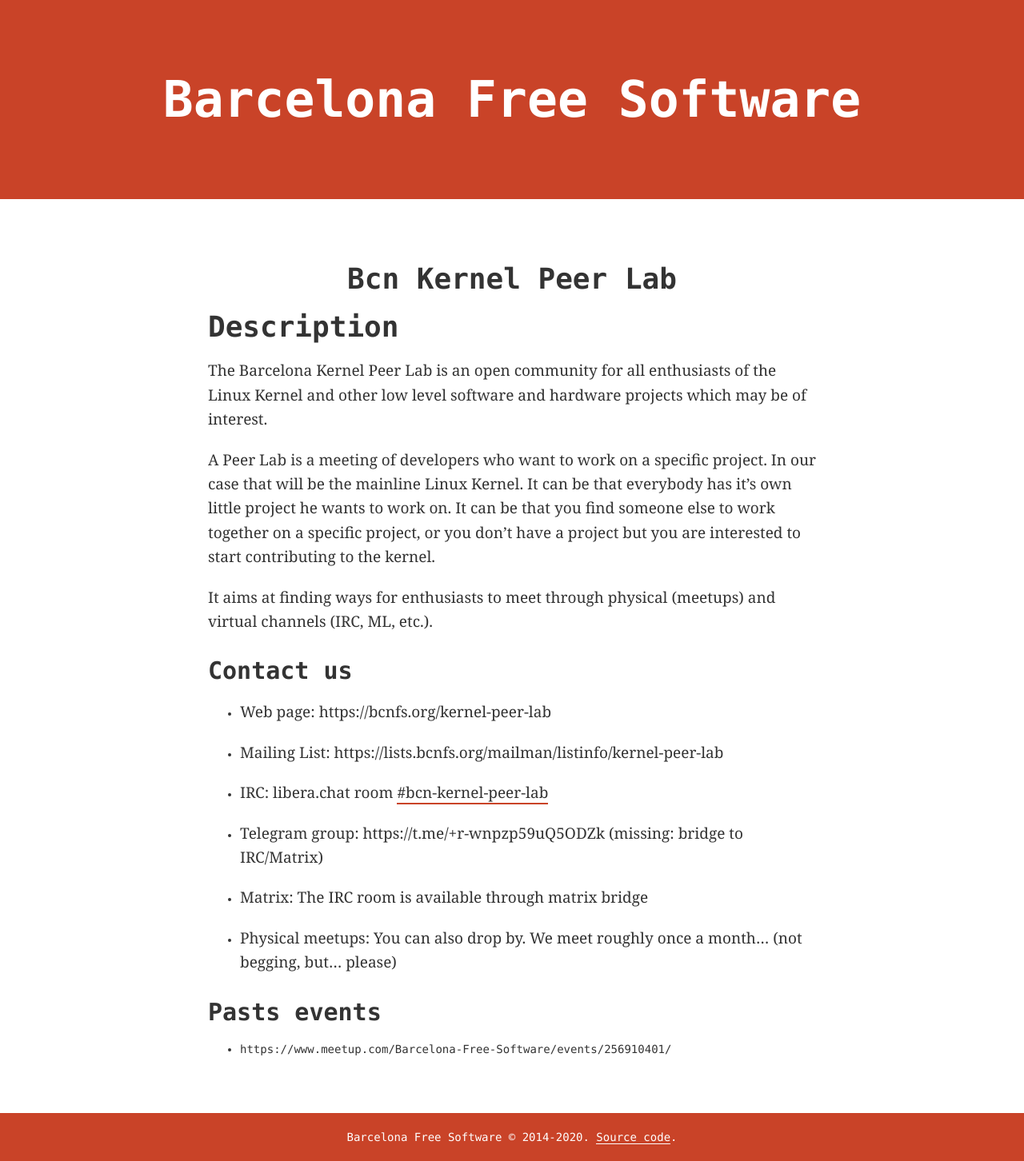
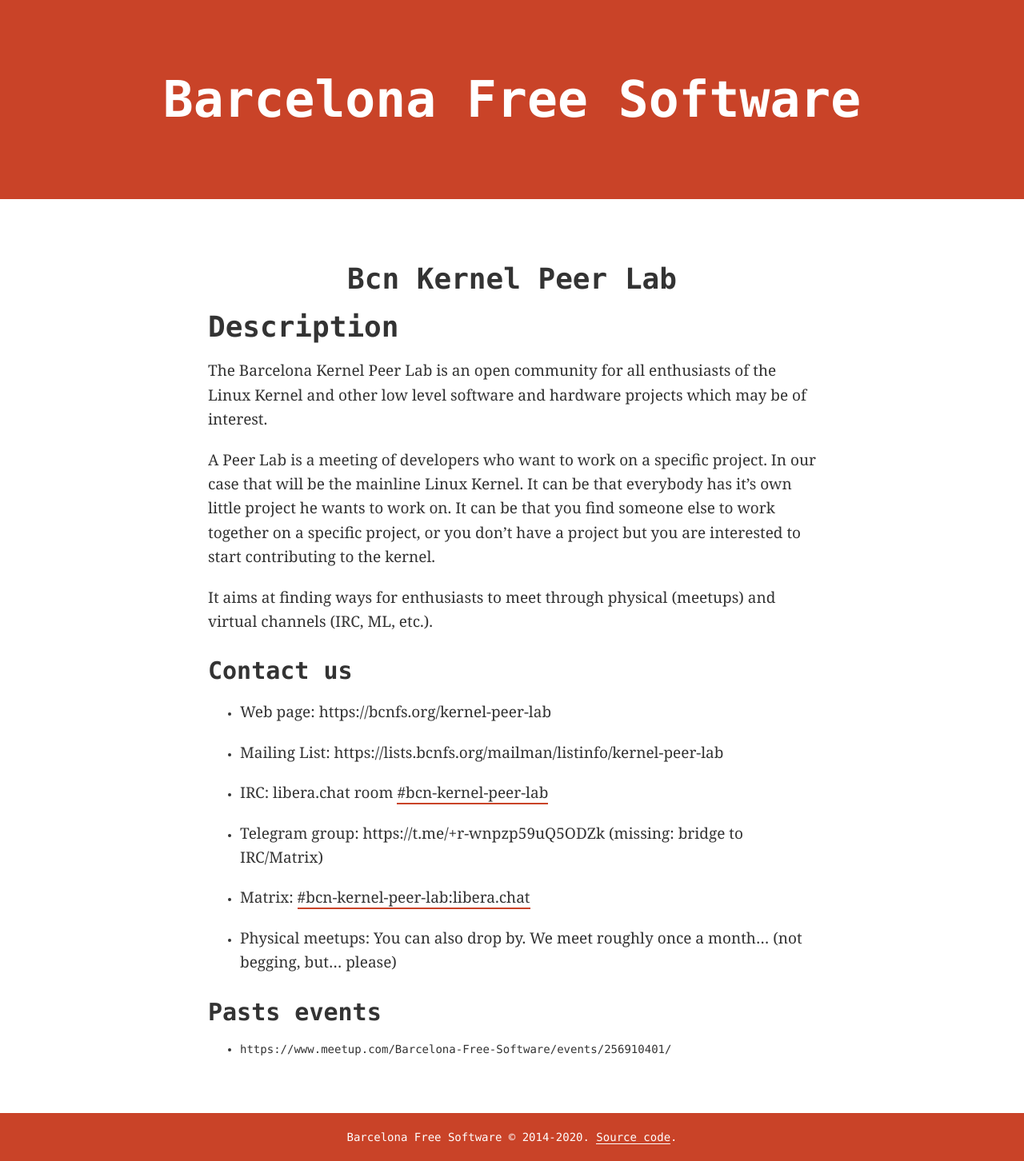
Before and after one commit to bcnfs/bcnfs.github.io, a Jekyll site: the page built from kernel-peer-lab.md, in a window 1280 px wide. Shown: the whole page at 80% size. Built offline with Jekyll 4.4.1, drawn with Linux system fonts in a browser that asks for light colours; some web fonts are replaced.

Commit message:
kernel-peer-lab: Properly link to the matrix room

```diff
--- a/kernel-peer-lab.md
+++ b/kernel-peer-lab.md
@@ -22,7 +22,7 @@
 
 * Telegram group: https://t.me/+r-wnpzp59uQ5ODZk (missing: bridge to IRC/Matrix)
 
-* Matrix: The IRC room is available through matrix bridge
+* Matrix: [#bcn-kernel-peer-lab:libera.chat](https://matrix.to/#/#bcn-kernel-peer-lab:libera.chat)
 
 * Physical meetups: You can also drop by. We meet roughly once a month... (not begging, but... please)
 
```
